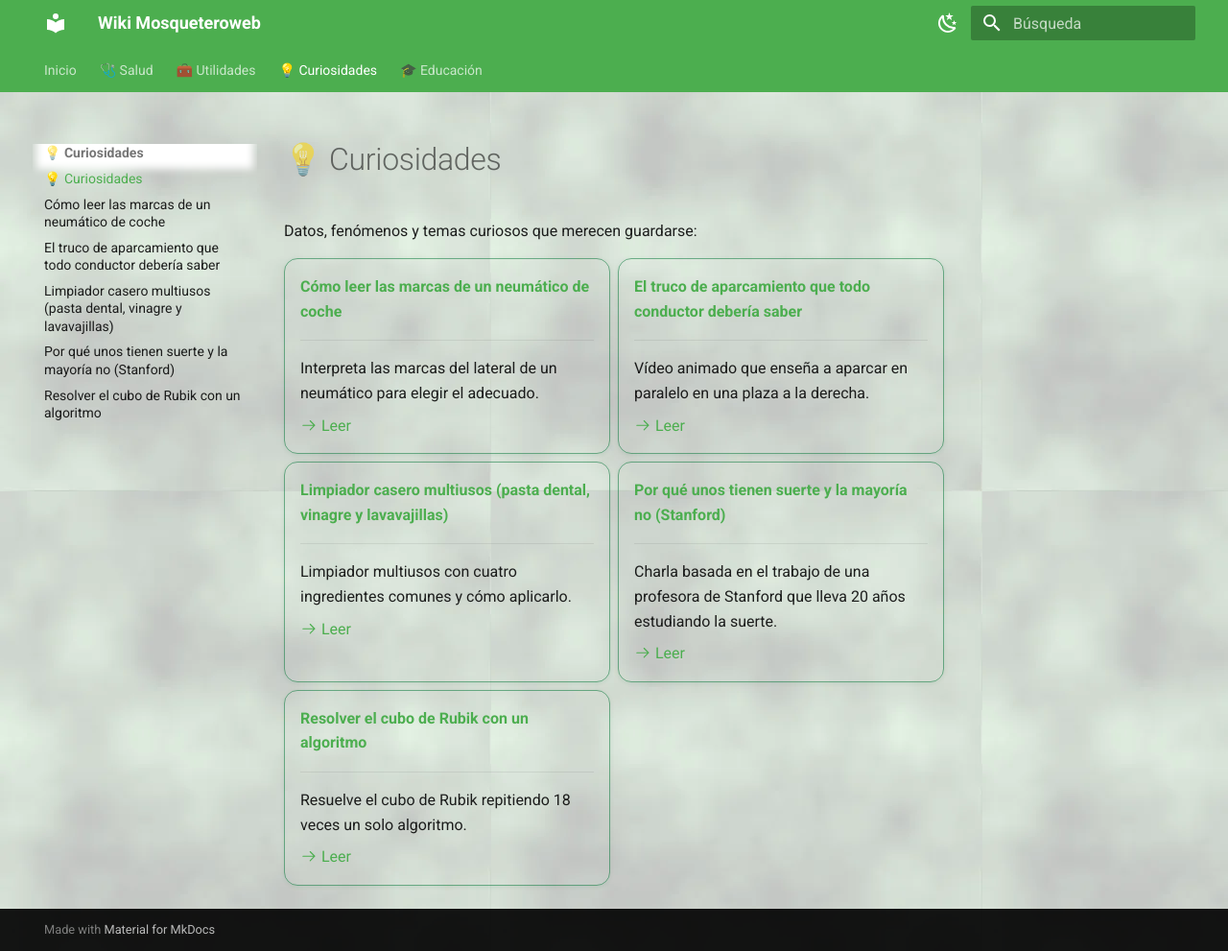
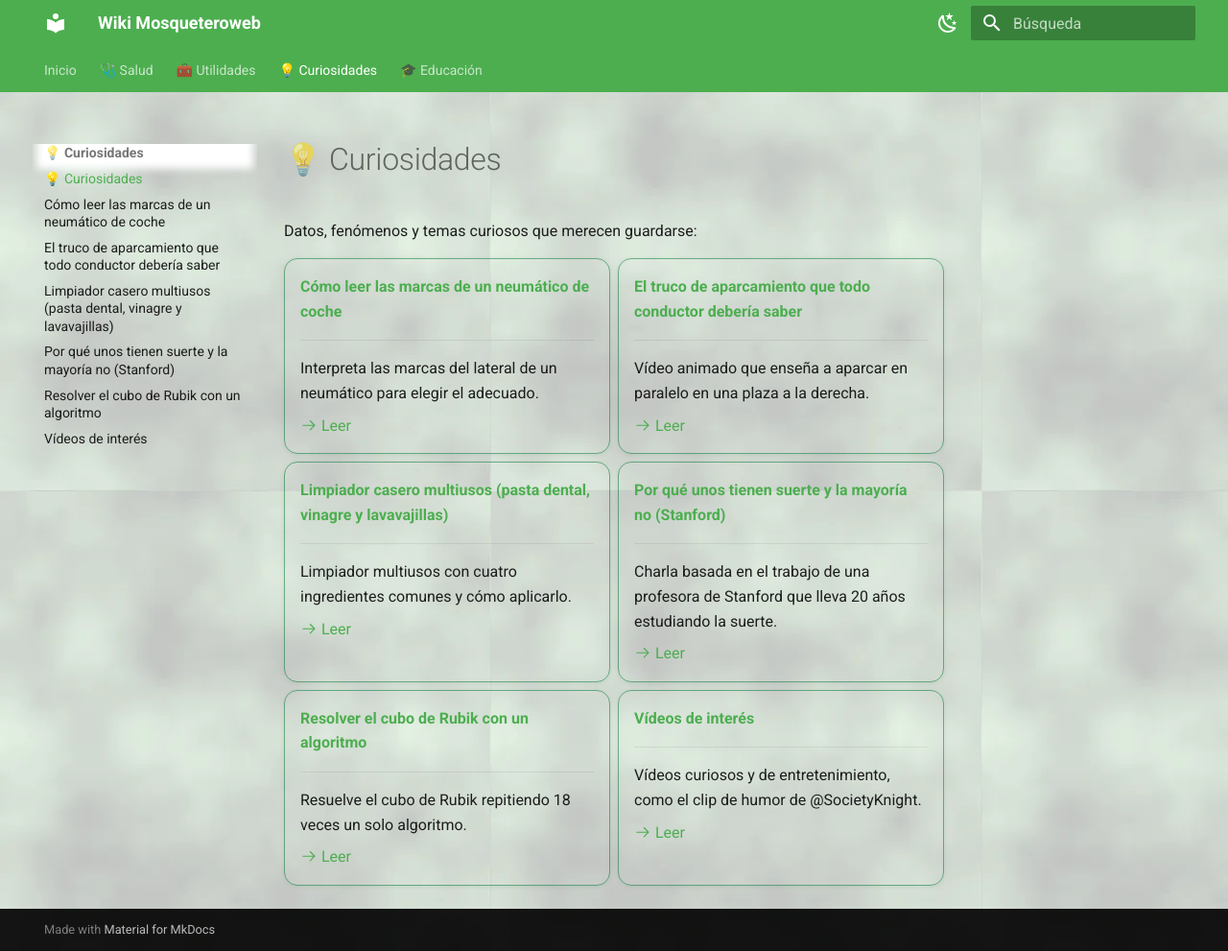
Before and after one commit to mosqueteroweb/Salud, an MkDocs documentation site: the page built from docs/curiosidades/index.md, in a window 1280 px wide and 991 px high. Shown: the whole window at 96% size. Built offline with MkDocs 1.6.1 and Material for MkDocs 9.7.7, drawn with Linux system fonts in a browser that asks for light colours.

Commit message:
Curiosidades: vídeo clip humor @SocietyKnight (comprimido 4.5MB, incrustado)

```diff
--- a/docs/curiosidades/index.md
+++ b/docs/curiosidades/index.md
@@ -44,4 +44,12 @@ Datos, fenómenos y temas curiosos que merecen guardarse:
 
     [:octicons-arrow-right-24: Leer](resolver-el-cubo-de-rubik-con-un-algoritmo.md)
 
+- [__Vídeos de interés__](videos-de-interes.md)
+
+    ---
+
+    Vídeos curiosos y de entretenimiento, como el clip de humor de @SocietyKnight.
+
+    [:octicons-arrow-right-24: Leer](videos-de-interes.md)
+
 </div>
```
Also changed, not shown: docs/curiosidades/videos-de-interes.md (added, +14 -0 lines), 1 other file.
